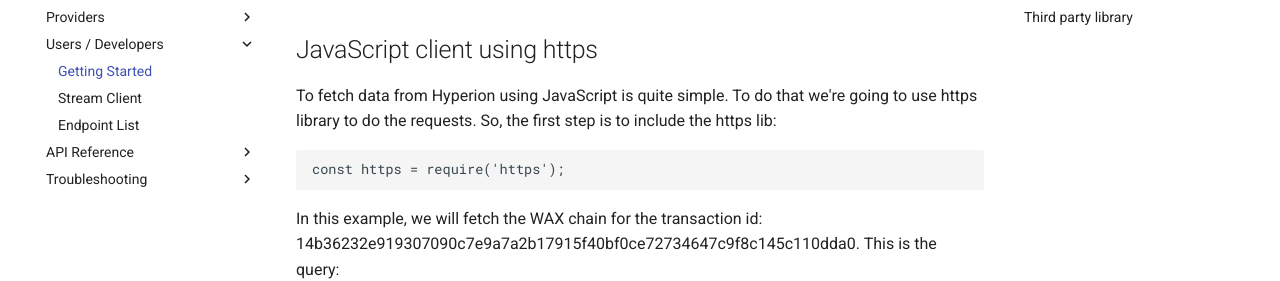
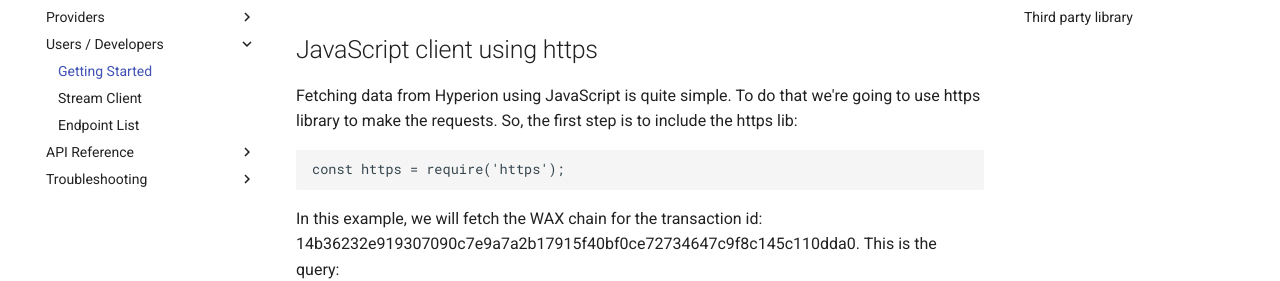
Before and after one commit to eosrio/hyperion-docs, an MkDocs documentation site: the page built from docs/howtouse.md, in a window 1280 px wide and 900 px high. Shown: the part 148-429 px from the top of the window. Built offline with MkDocs 1.6.1 and Material for MkDocs 9.7.7, drawn with Linux system fonts in a browser that asks for light colours; comment, search, counter and statistics services are not loaded.

Commit message:
howtouse

`````diff
--- a/docs/howtouse.md
+++ b/docs/howtouse.md
@@ -1,7 +1,7 @@
 # How to use
 
 ## JavaScript client using https
-To fetch data from Hyperion using JavaScript is quite simple. To do that we're going to use https library to do the requests.
+Fetching data from Hyperion using JavaScript is quite simple. To do that we're going to use https library to make the requests.
 So, the first step is to include the https lib:
 ````javascript
 const https = require('https');
`````
